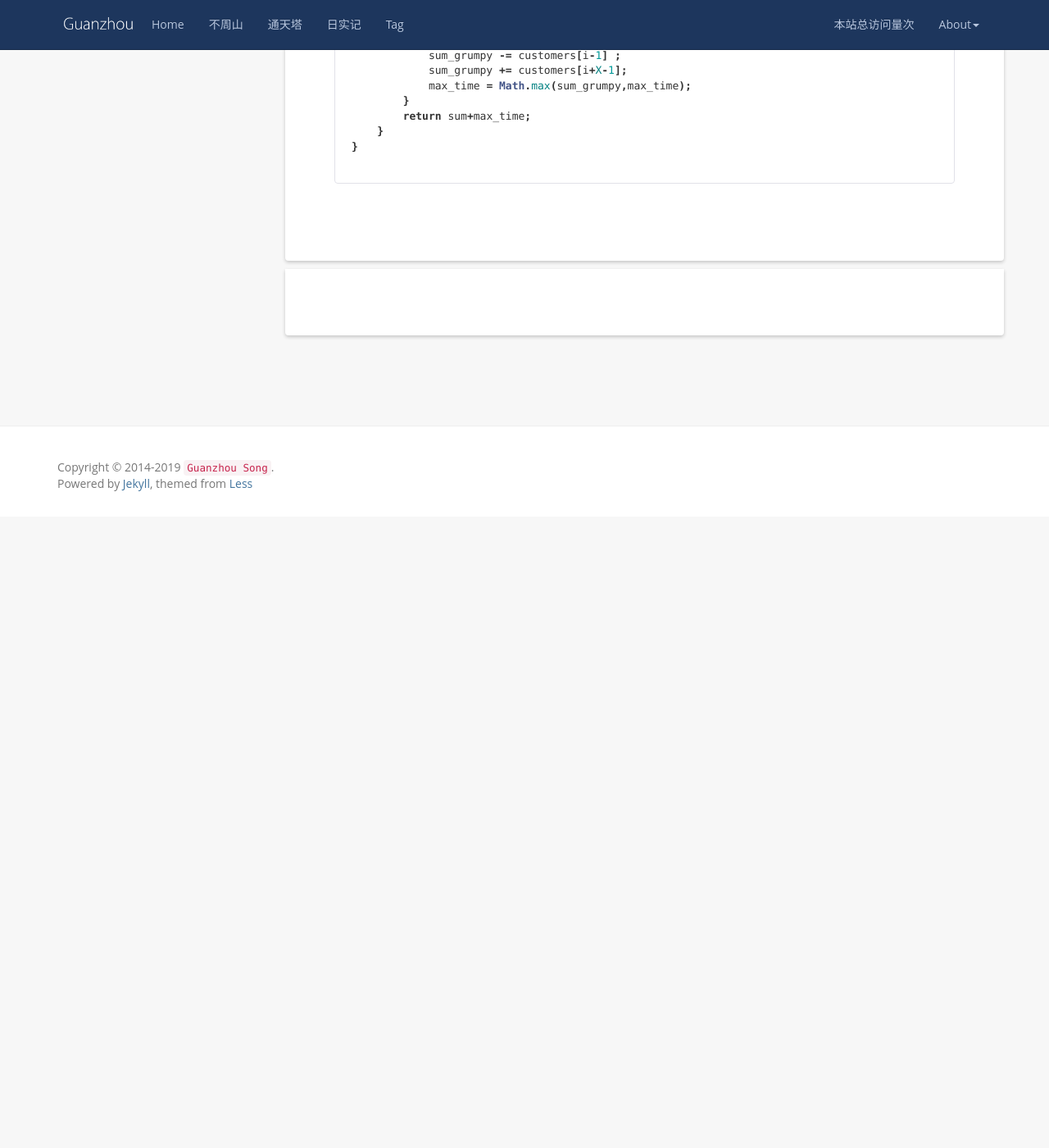
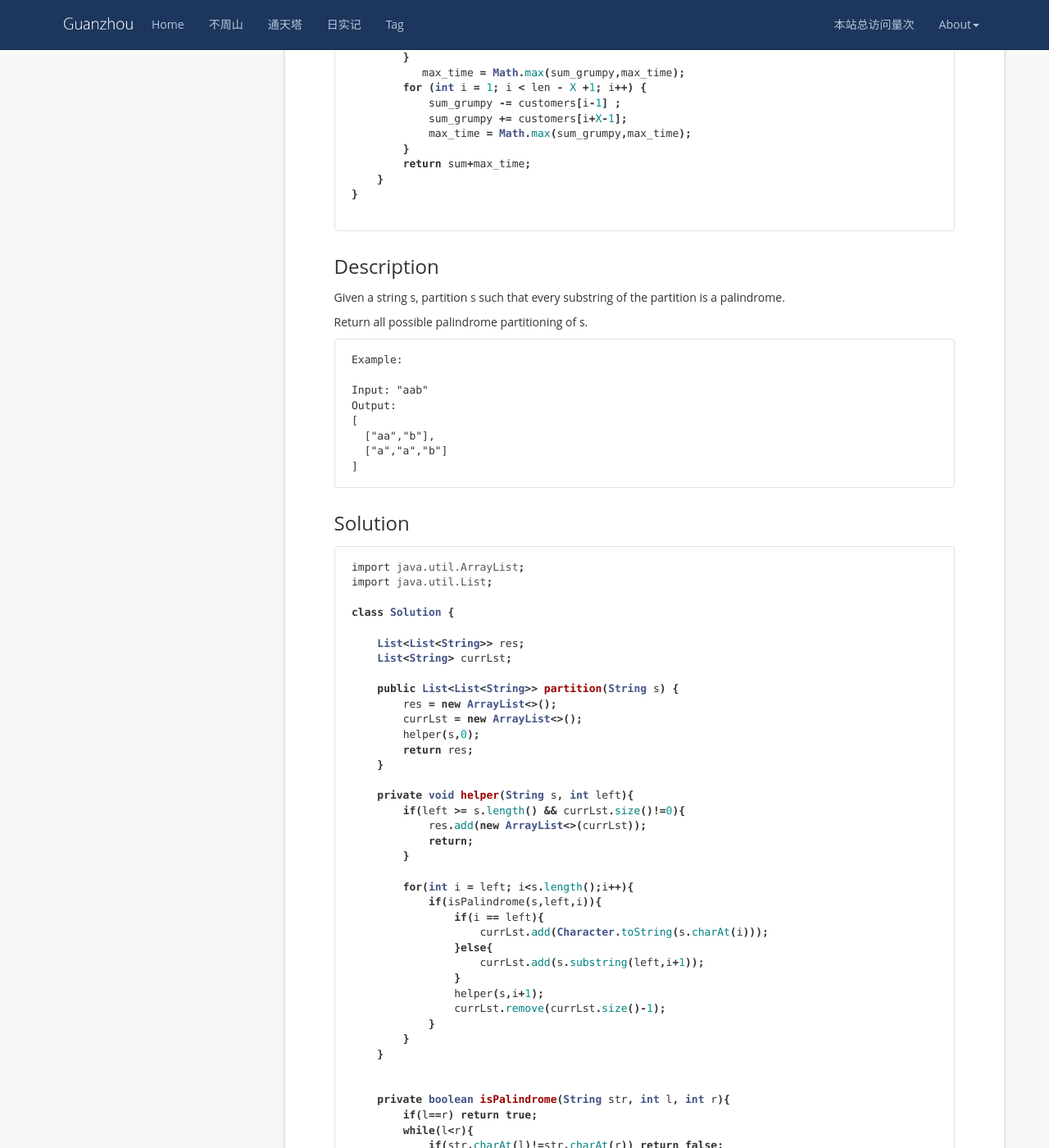
Before and after one commit to wangsimin04/GuanzhouSong.github.io, a Jekyll site: the page built from _posts/2019-11-01-LeetCode.md, in a window 1280 px wide and 1400 px high, scrolled down 16698 px. Shown: the whole window at 82% size. Built offline with Jekyll 4.4.1, drawn with Linux system fonts in a browser that asks for light colours; nearby versions of some CDN libraries; comment, search, counter and statistics services are not loaded; before the commit the page ends 17328 px from its top, so only the background shows below that; some of the changed text lies outside the part shown.

Commit message:
Update 2019-11-01-LeetCode.md

````diff
--- a/_posts/2019-11-01-LeetCode.md
+++ b/_posts/2019-11-01-LeetCode.md
@@ -773,14 +773,14 @@ The bookstore owner knows a secret technique to keep themselves not grumpy for X
 Return the maximum number of customers that can be satisfied throughout the day.
 
 
-
+```
 Example 1:
 
 Input: customers = [1,0,1,2,1,1,7,5], grumpy = [0,1,0,1,0,1,0,1], X = 3
 Output: 16
 Explanation: The bookstore owner keeps themselves not grumpy for the last 3 minutes.
 The maximum number of customers that can be satisfied = 1 + 1 + 1 + 1 + 7 + 5 = 16.
-
+```
 
 Note:
 
@@ -823,3 +823,67 @@ class Solution {
 }
 
 ```
+
+### Description
+Given a string s, partition s such that every substring of the partition is a palindrome.
+
+Return all possible palindrome partitioning of s.
+```
+Example:
+
+Input: "aab"
+Output:
+[
+  ["aa","b"],
+  ["a","a","b"]
+]
+```
+
+### Solution
+```java
+import java.util.ArrayList;
+import java.util.List;
+
+class Solution {
+
+    List<List<String>> res;
+    List<String> currLst;
+
+    public List<List<String>> partition(String s) {
+        res = new ArrayList<>();
+        currLst = new ArrayList<>();
+        helper(s,0);
+        return res;
+    }
+
+    private void helper(String s, int left){
+        if(left >= s.length() && currLst.size()!=0){
+            res.add(new ArrayList<>(currLst));
+            return;
+        }
+
+        for(int i = left; i<s.length();i++){
+            if(isPalindrome(s,left,i)){
+                if(i == left){
+                    currLst.add(Character.toString(s.charAt(i)));
+                }else{
+                    currLst.add(s.substring(left,i+1));
+                }
+                helper(s,i+1);
+                currLst.remove(currLst.size()-1);
+            }
+        }
+    }
+
+
+    private boolean isPalindrome(String str, int l, int r){
+        if(l==r) return true;
+        while(l<r){
+            if(str.charAt(l)!=str.charAt(r)) return false;
+            l++;r--;
+        }
+        return true;
+    }
+}
+
+```
````
